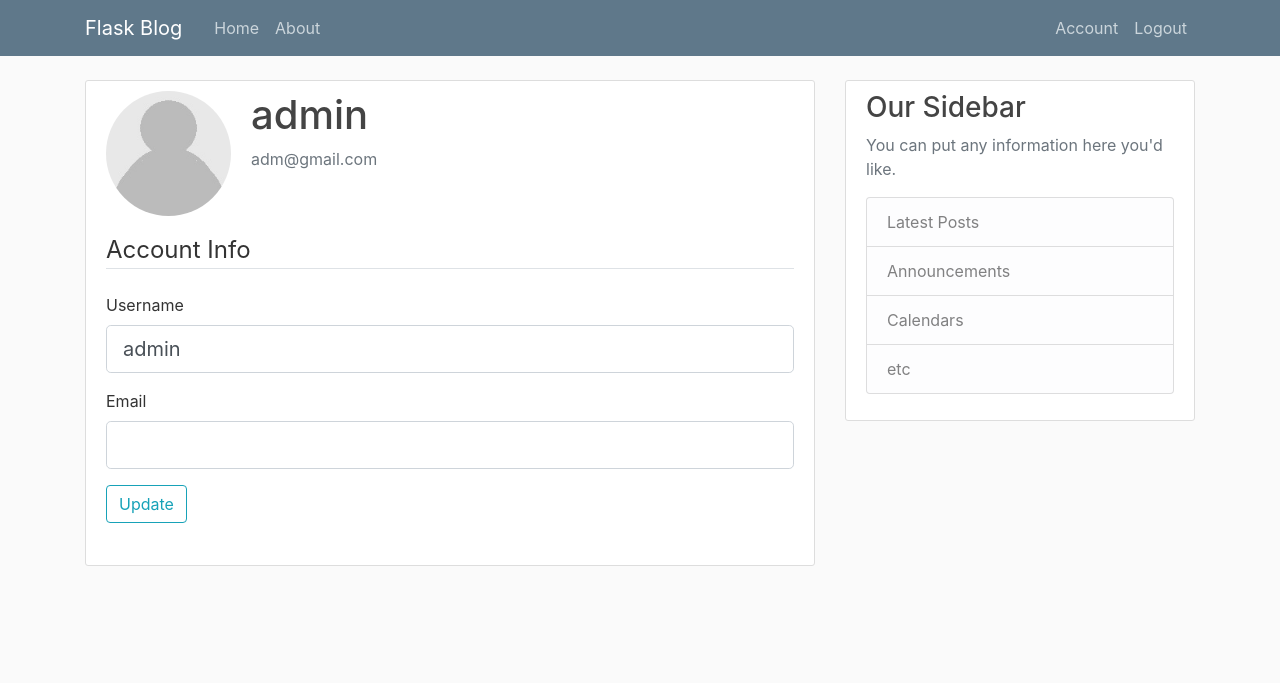
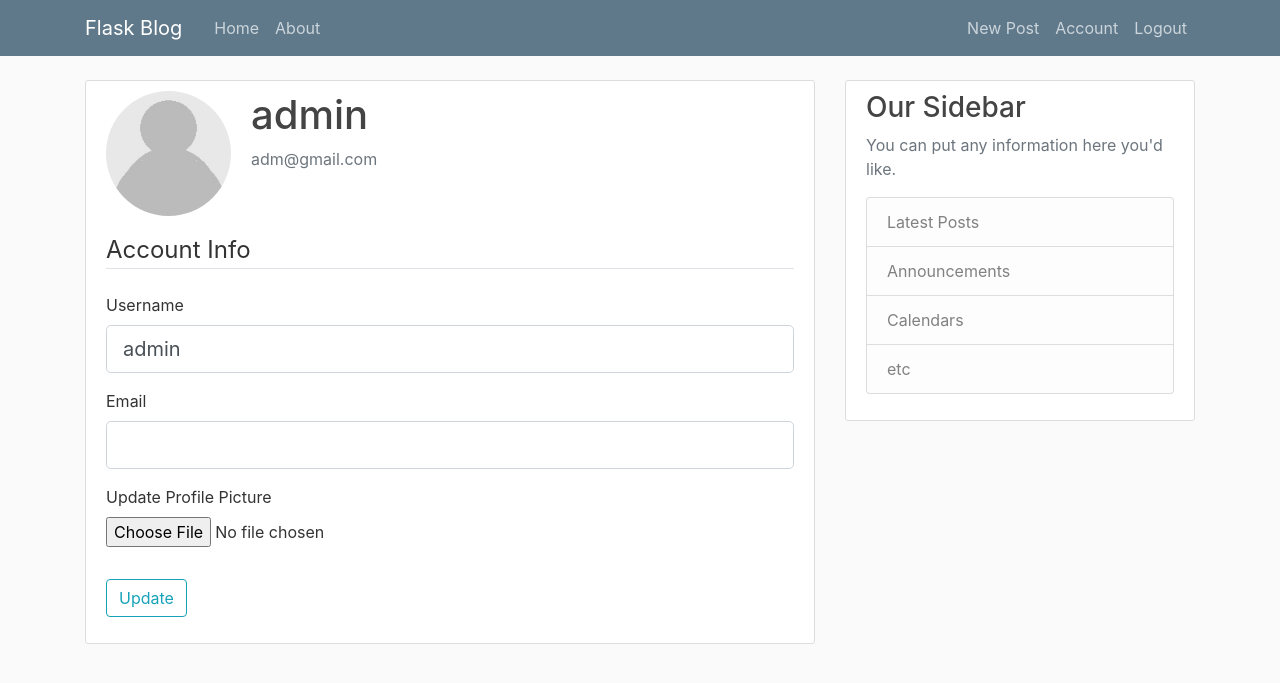
Before and after one commit to RNandgave/blog, a Flask app: page /account in a window 1280 px wide. Shown: the top 683 px of the page. Run offline with Flask 2, Linux system fonts and the light colour scheme; a user stored in the database is signed in; some libraries are stand-ins or nearby versions.

Commit message:
post update/delete

```diff
--- a/flaskblog/forms.py
+++ b/flaskblog/forms.py
@@ -1,7 +1,8 @@
 from flask_wtf import FlaskForm
 from flask_login import current_user
-from wtforms import StringField, PasswordField, SubmitField, BooleanField
+from wtforms import StringField, PasswordField, SubmitField, BooleanField, TextAreaField
 from wtforms.validators import DataRequired, Length, Email, EqualTo, ValidationError
+from flask_wtf.file import FileField, FileAllowed
 from flaskblog.models import User
 
 
@@ -25,7 +26,7 @@
 
     def validate_email(self, email):
         user = User.query.filter_by(email=email.data).first()
-        if email:
+        if user:
             raise ValidationError(
                 "email already exists. please choose different user name"
             )
@@ -39,7 +40,9 @@
 
 
 class UpdateAccountForm(FlaskForm):
-
+    picture = FileField(
+        "Update Profile Picture", validators=[FileAllowed(["jpg", "png"])]
+    )
     username = StringField(
         "Username", validators=[DataRequired(), Length(min=2, max=20)]
     )
@@ -58,7 +61,13 @@
     def validate_email(self, email):
         if email.data != current_user.email:
             user = User.query.filter_by(email=email.data).first()
-            if email:
+            if user:
                 raise ValidationError(
                     "email already exists. please choose different user name"
                 )
+
+
+class PostForm(FlaskForm):
+    title = StringField("Title", validators=[DataRequired()])
+    content = TextAreaField("Content", validators=[DataRequired()])
+    submit = SubmitField("Post")
--- a/flaskblog/routes.py
+++ b/flaskblog/routes.py
@@ -1,24 +1,11 @@
-from flask import render_template, url_for, flash, redirect, request
-from flaskblog.forms import RegistrationForm, LoginForm, UpdateAccountForm
+from flask import render_template, url_for, flash, redirect, request, abort
+from flaskblog.forms import RegistrationForm, LoginForm, UpdateAccountForm, PostForm
 from flaskblog.models import User, Post
 from flaskblog import app, db, bcrypt
 from flask_login import login_user, current_user, logout_user, login_required
-
-
-posts = [
-    {
-        "author": "Rahul",
-        "title": "machine",
-        "content": "Lorem ipsum dolor sit amet consectetur adipisicing elit. Distinctio cupiditate aut hic minima laborum unde facilis consectetur ab earum! Officia.",
-        "dateposted": "monday",
-    },
-    {
-        "author": "luhar",
-        "title": "learning",
-        "content": "Lorem ipsum dolor sit amet consectetur adipisicing elit. Distinctio cupiditate aut hic minima laborum unde facilis consectetur ab earum! Officia.",
-        "dateposted": "1000 saal pehle",
-    },
-]
+import secrets
+import os
+from PIL import Image
 
 
 @app.route("/")  # route describes addresses to different pages
@@ -26,6 +13,7 @@
 # to activate the debug mode set flag : FLASK_DEBUG to 1
 @app.route("/home")  # 2 routes('/' & '/home') are handled by same function
 def home():
+    posts = Post.query.all()
     return render_template("home.html", posts=posts)  # template provides the html page
 
 
@@ -86,11 +74,27 @@
     return redirect(url_for("login"))
 
 
+def save_picture(form_picture):
+    random_hex = secrets.token_hex(8)
+    _, f_ext = os.path.splitext(form_picture.filename)
+    picture_fn = random_hex + f_ext
+    picture_path = os.path.join(app.root_path, "static/profile_pics", picture_fn)
+    output_size = (125, 125)
+    new_image = Image.open(form_picture)
+    new_image.thumbnail(output_size)
+    new_image.save(picture_path)
+
+    return picture_fn
+
+
 @app.route("/account", methods=["GET", "POST"])
 @login_required
 def account():
     form = UpdateAccountForm()
     if form.validate_on_submit():
+        if form.picture.data:
+            picture_file = save_picture(form.picture.data)
+            current_user.image_file = picture_file
         current_user.username = form.username.data
         current_user.email = form.email.data
         db.session.commit()
@@ -103,3 +107,60 @@
     return render_template(
         "account.html", title="Account", image_file=image_file, form=form
     )
+
+
+@app.route("/post/new/", methods=["POST", "GET"])
+@login_required
+def new_post():
+    form = PostForm()
+    if form.validate_on_submit():
+        post = Post(
+            title=form.title.data, content=form.content.data, author=current_user
+        )
+        db.session.add(post)
+        db.session.commit()
+        flash("Your post has been created", "success")
+        return redirect(url_for("home"))
+    return render_template(
+        "create_post.html", title="New Post", form=form, legend="New Post"
+    )
+
+
+@app.route("/post/<int:post_id>")
+@login_required
+def post(post_id):
+    post = Post.query.get_or_404(post_id)  # if id doesnt exists return a 404
+    return render_template("post.html", title=post.title, post=post)
+
+
+@app.route("/post/<int:post_id>/update", methods=["POST", "GET"])
+@login_required
+def update_post(post_id):
+    post = Post.query.get_or_404(post_id)
+    if post.author != current_user:
+        abort(403)
+    form = PostForm()
+    if form.validate_on_submit():
+        post.title = form.title.data
+        post.content = form.content.data
+        db.session.commit()
+        flash("Post has been updated!", "success")
+        return redirect(url_for("post", post_id=post.id))
+    elif request.method == "GET":
+        form.title.data = post.title
+        form.content.data = post.content
+    return render_template(
+        "create_post.html", title="Update Post", form=form, legend="Update Post"
+    )
+
+
+@app.route("/post/<int:post_id>/delete", methods=["POST"])
+@login_required
+def delete_post(post_id):
+    post = Post.query.get_or_404(post_id)
+    if post.author != current_user:
+        abort(403)
+    db.session.delete(post)
+    db.session.commit()
+    flash("Post has been deleted!", "success")
+    return redirect(url_for("home"))
--- a/flaskblog/templates/account.html
+++ b/flaskblog/templates/account.html
@@ -8,21 +8,22 @@
          </div>
     </div>
 
-        <form action="" method="POST">
+        <form action="" method="POST" enctype="multipart/form-data">
           {{ form.hidden_tag() }}
           <fieldset class="form-group">
             <legend class="border-bottom mb-4">Account Info</legend>
             <div class="form-group">
-              {{ form.username.label(class="form-control-label") }} {% if
-              form.username.errors %} {{form.username(class="form-control
-              form-control-lg is-invalid") }}
-              <div class="invaild-feedback">
-                {% for error in form.username.errors %}
-                <span>{{ error }}</span>
-                {% endfor %}
-              </div>
-              {% else %} {{form.username(class="form-control form-control-lg") }} {%
-              endif %}
+              {{ form.username.label(class="form-control-label") }}
+              {% if form.username.errors %}
+                {{form.username(class="form-control form-control-lg is-invalid") }}
+                <div class="invaild-feedback">
+                  {% for error in form.username.errors %}
+                  <span>{{ error }}</span>
+                  {% endfor %}
+                </div>
+              {% else %}
+              {{form.username(class="form-control form-control-lg") }}
+              {% endif %}
             </div>
             <div class="form-group">
               {{ form.email.label(class="form-control-label") }} {% if
@@ -36,7 +37,16 @@
               {% else %} {{form.email(class="form-control form-control-lg") }} {%
               endif %}
             </div>
-
+            <div class="form-group">
+              {{ form.picture.label() }}
+              {{ form.picture(class="form-control-file") }}
+              {% if form.picture.errors %}
+                {% for error in form.picture.errors %}
+                  <span class="text-danger">{{ error }}</span> <br>
+                {% endfor %}
+              {% endif %}
+            </div>
+          </fieldset>
           <div class="form-group">
             {{ form.submit(class="btn btn-outline-info") }}
           </div>
--- a/flaskblog/templates/layout.html
+++ b/flaskblog/templates/layout.html
@@ -50,6 +50,7 @@
             <!-- Navbar Right Side -->
             <div class="navbar-nav">
               {% if current_user.is_authenticated %}
+              <a class="nav-item nav-link" href="{{ url_for('new_post') }}">New Post</a>
               <a class="nav-item nav-link" href="{{ url_for('account') }}">Account</a>
               <a class="nav-item nav-link" href="{{ url_for('logout') }}">Logout</a>
               {% else %}
```
Also changed, not shown: flaskblog/templates/create_post.html (added, +39 -0 lines), flaskblog/templates/home.html (+4 -3 lines), flaskblog/templates/post.html (added, +38 -0 lines).
